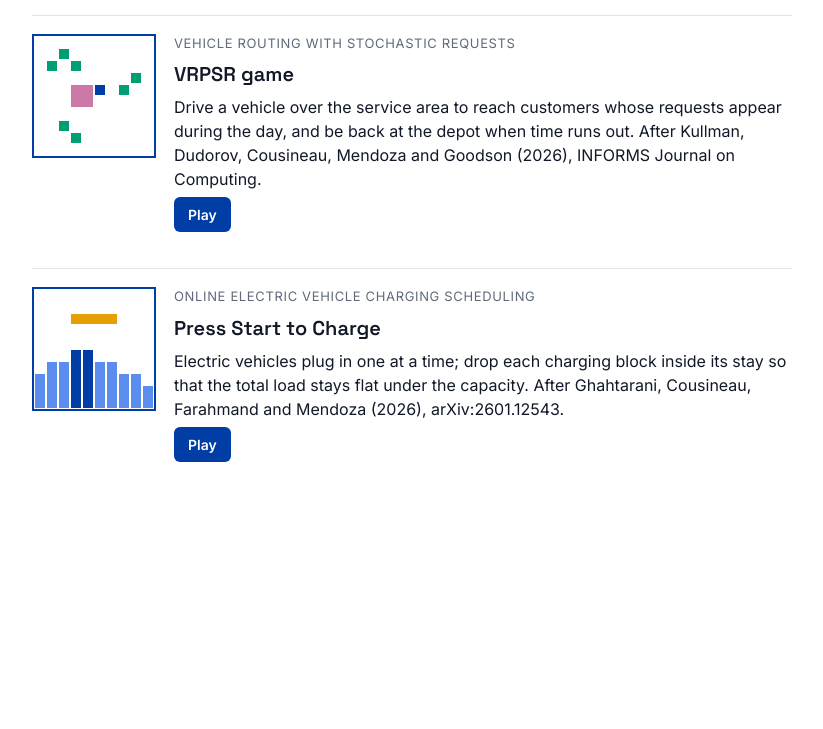
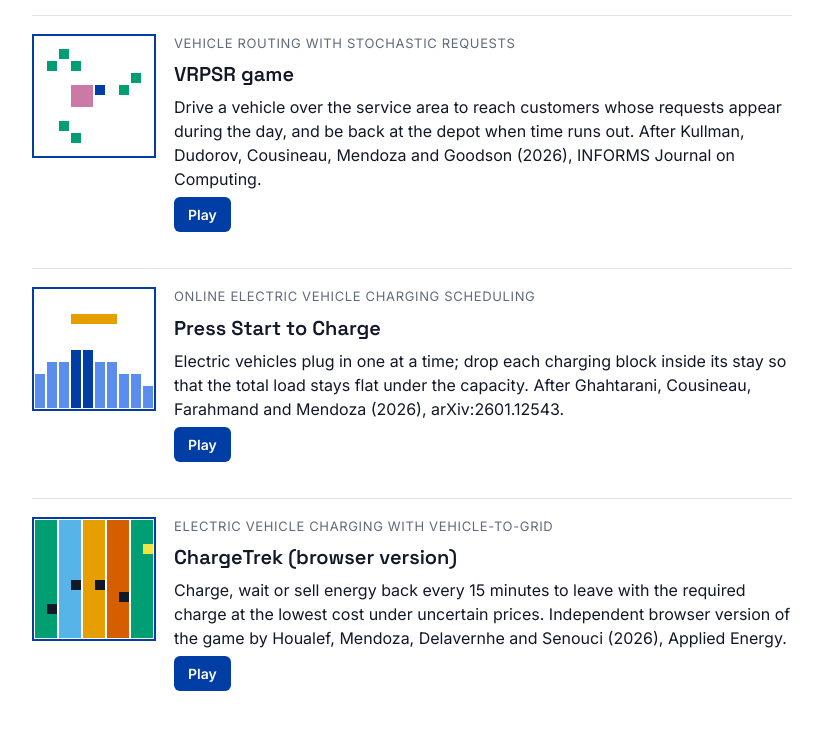
Before and after one commit to martincousi/games, a plain HTML site: page index.html in a window 1280 px wide. Shown: the part 387-1116 px from the top of the page, without its empty margins (228-1051 px from the left). Before the commit the page ends 907 px from the top, so only its background shows below. Drawn offline with Linux system fonts and the light colour scheme.

Commit message:
Add ChargeTrek (browser version)
Co-Authored-By: Claude Opus 5.5 <noreply@anthropic.com>
Claude-Session: https://claude.ai/code/session_01XfZrfbZxwZuo4pdeQ6fxsf

```diff
--- a/index.html
+++ b/index.html
@@ -74,6 +74,17 @@ const GAMES = [
             [4, 0, 1, 5, "#003DA5"], [5, 0, 1, 4, "#5B8DEF"], [6, 0, 1, 4, "#5B8DEF"], [7, 0, 1, 3, "#5B8DEF"],
             [8, 0, 1, 3, "#5B8DEF"], [9, 0, 1, 2, "#5B8DEF"], [3, 7, 4, 1, "#E69F00"]],
   },
+  {
+    title: "ChargeTrek (browser version)",
+    problem: "Electric vehicle charging with vehicle-to-grid",
+    text: "Charge, wait or sell energy back every 15 minutes to leave with the required charge at the lowest cost " +
+          "under uncertain prices. Independent browser version of the game by Houalef, Mendoza, Delavernhe and " +
+          "Senouci (2026), Applied Energy.",
+    url: "../chargetrek/",
+    thumb: [[0, 0, 2, 10, "#009E73"], [2, 0, 2, 10, "#56B4E9"], [4, 0, 2, 10, "#E69F00"], [6, 0, 2, 10, "#D55E00"],
+            [8, 0, 2, 10, "#009E73"], [1, 2, 1, 1, "#111827"], [3, 4, 1, 1, "#111827"], [5, 4, 1, 1, "#111827"],
+            [7, 3, 1, 1, "#111827"], [9, 7, 1, 1, "#F0E442"]],
+  },
 ];
 
 const list = document.getElementById("games");
```
